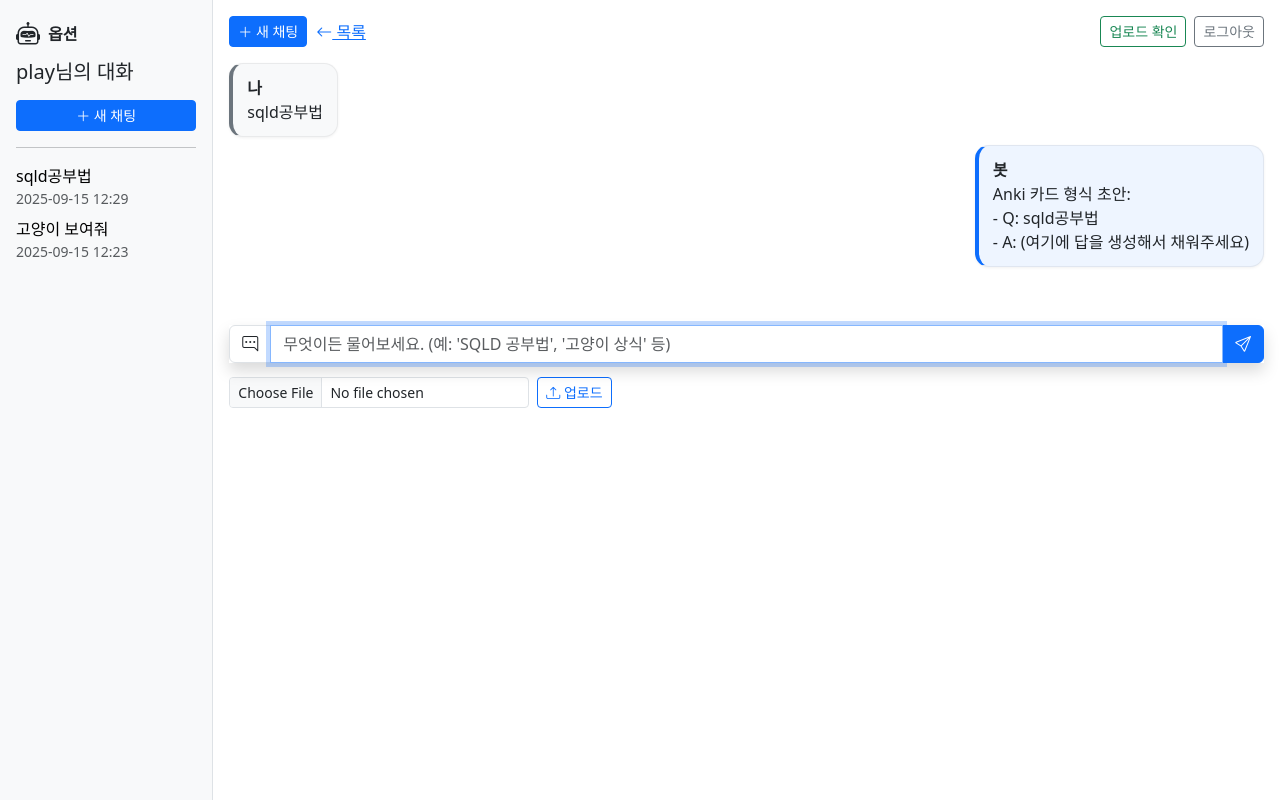
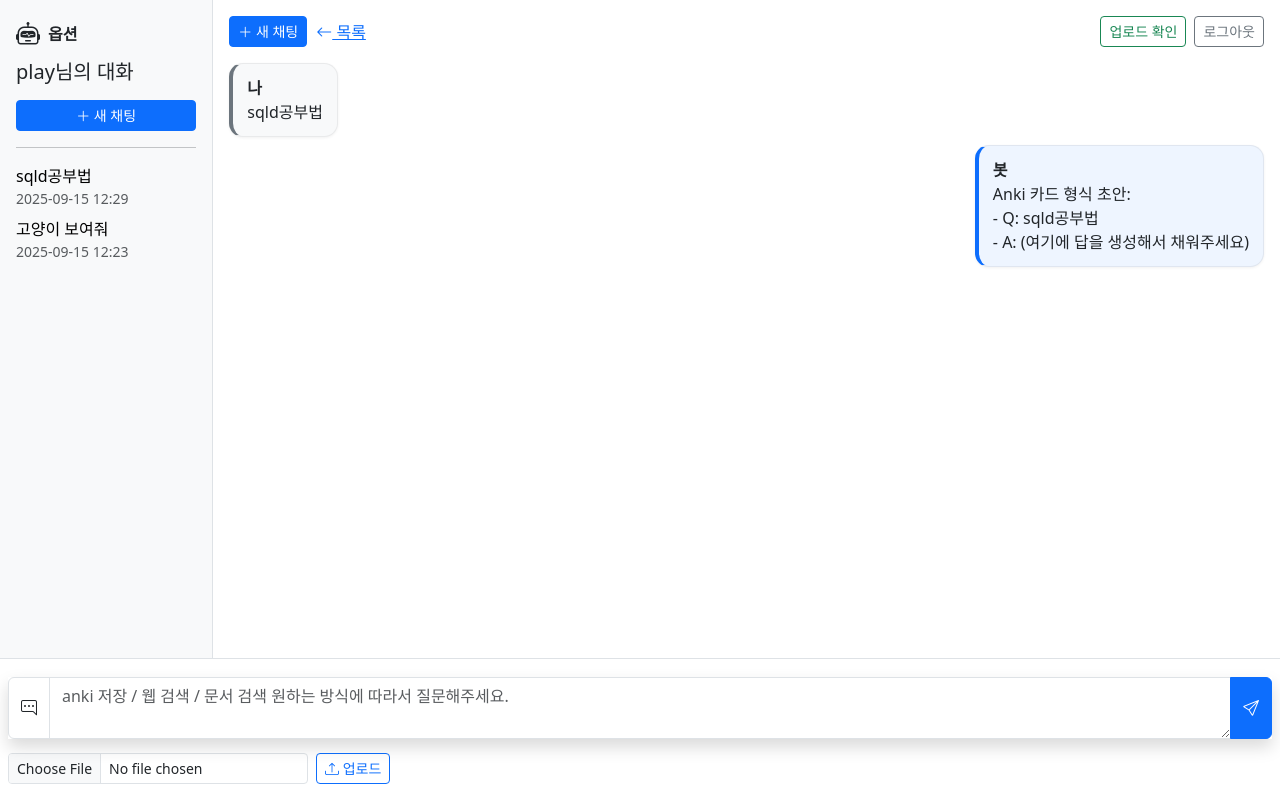
Before and after one commit to SKNETWORKS-FAMILY-AICAMP/skn15-4th-4team, a Django app: page /c/2/ in a window 1280 px wide. Run offline with Django 5.2, Linux system fonts and the light colour scheme; a user stored in the database is signed in; data comes from the database, SQL or seed files in the repository.

Commit message:
네비바 개선

```diff
--- a/templates/chat/room.html
+++ b/templates/chat/room.html
@@ -3,7 +3,7 @@
 
 {% block content %}
 
-<!-- 상단 질문/안내 카드 영역 -->
+<!-- 상단 영역 -->
 <div class="row g-3 mb-3">
   <div class="col-12">
     <div class="d-flex align-items-center gap-2">
@@ -12,9 +12,9 @@
       </a>
       <a href="{% url 'chat:index' %}" class="btn btn-link p-0"><i class="bi bi-arrow-left"></i> 목록</a>
       <div class="ms-auto d-flex align-items-center gap-2">
-        <!-- ✅ 업로드 확인 버튼 (오른쪽 상단) -->
+        <!-- 업로드 확인 버튼 -->
         <button id="checkBtn" class="btn btn-outline-success btn-sm">업로드 확인</button>
-        <!-- 로그아웃: POST 전용 -->
+        <!-- 로그아웃 -->
         <form action="{% url 'chat:logout' %}" method="post" class="d-inline m-0">
           {% csrf_token %}
           <button type="submit" class="btn btn-outline-secondary btn-sm">로그아웃</button>
@@ -24,7 +24,7 @@
   </div>
 </div>
 
-<!-- 실제 채팅 메시지 -->
+<!-- 메시지 영역 -->
 <div class="vstack gap-2 mb-5" id="messages">
   {% for m in messages %}
     {% if m.role == "user" %}
@@ -37,41 +37,69 @@
   {% endfor %}
 </div>
 
-<!-- 하단 입력 바 -->
+<!-- 하단 입력/업로드 바 (고정) -->
+<div id="chat-footer" class="chat-footer bg-white border-top p-2">
+  <!-- 채팅 입력 -->
   <form id="send-form" class="chat-input-bar mb-2">
     <input type="hidden" name="conversation_id" value="{{ conv.id }}">
     <div class="input-group shadow">
       <span class="input-group-text bg-body"><i class="bi bi-chat-right-dots"></i></span>
-    <input name="text" id="text" class="form-control" placeholder="무엇이든 물어보세요. (예: 'SQLD 공부법', '고양이 상식' 등)" autofocus>
+      <textarea name="text" id="text" class="form-control"
+                placeholder="anki 저장 / 웹 검색 / 문서 검색 원하는 방식에 따라서 질문해주세요."
+                rows="2"></textarea>
       <button class="btn btn-primary" type="submit"><i class="bi bi-send"></i></button>
     </div>
   </form>
 
-<!-- ✅ 채팅 입력바 아래에 파일 업로드 -->
-<form id="upload-form" enctype="multipart/form-data" class="d-flex align-items-center gap-2">
+  <!-- 파일 업로드 -->
+  <form id="upload-form" enctype="multipart/form-data"
+        class="d-flex align-items-center gap-2">
     {% csrf_token %}
-  <input type="file" id="fileInput" name="file" class="form-control form-control-sm" style="max-width:300px;">
+    <input type="file" id="fileInput" name="file" class="form-control form-control-sm"
+           style="max-width:300px;">
     <button type="button" id="uploadBtn" class="btn btn-outline-primary btn-sm">
       <i class="bi bi-upload"></i> 업로드
     </button>
   </form>
-
   <div id="uploadResult" class="small text-muted mt-2"></div>
+</div>
 
 {% endblock %}
 
 {% block script %}
+<style>
+  .chat-footer {
+    position: fixed;
+    bottom: 0;
+    left: 0;
+    right: 0;
+    z-index: 1030;
+  }
+  #messages {
+    margin-bottom: 180px; /* footer 높이만큼 여백 확보 */
+  }
+</style>
+
 <script>
-  // --- CSRF 토큰 가져오기
+  // CSRF 토큰 가져오기
   function getCookie(name) {
     const v = document.cookie.match('(^|;)\\s*' + name + '\\s*=\\s*([^;]+)');
     return v ? v.pop() : '';
   }
   const CSRF = getCookie('csrftoken');
 
-  // --- 채팅 전송 처리 (기존 코드 그대로)
   const form = document.getElementById('send-form');
   const box = document.getElementById('messages');
+
+  // Enter = 전송, Shift+Enter = 줄바꿈
+  document.getElementById("text").addEventListener("keydown", function(e) {
+    if (e.key === "Enter" && !e.shiftKey) {
+      e.preventDefault();
+      form.dispatchEvent(new Event("submit"));
+    }
+  });
+
+  // 채팅 전송
   form.addEventListener('submit', async (e) => {
     e.preventDefault();
     const fd = new FormData(form);
@@ -101,7 +129,7 @@
     }
   });
 
-  // --- 파일 업로드 처리
+  // 파일 업로드
   document.getElementById("uploadBtn").addEventListener("click", async () => {
     const fileInput = document.getElementById("fileInput");
     if (!fileInput.files.length) {
@@ -111,7 +139,7 @@
     const fd = new FormData();
     fd.append("file", fileInput.files[0]);
     fd.append("session_id", "user-{{ request.user.id }}");
-      fd.append("conversation_id", "{{ conv.id }}");   // ✅ 이 줄 추가
+    fd.append("conversation_id", "{{ conv.id }}");
 
     try {
       const res = await fetch("/upload-file/", {
@@ -122,8 +150,7 @@
       const data = await res.json();
       document.getElementById("uploadResult").innerText = JSON.stringify(data, null, 2);
 
-      // ✅ 대화창(messages)에도 업로드 사실 기록
-      const box = document.getElementById("messages");
+      // 대화창에 업로드 사실 기록
       if (data.ok) {
         box.insertAdjacentHTML("beforeend",
           `<div class="chat-bubble system small">📁 '${fileInput.files[0].name}' 파일을 업로드했습니다.</div>`
@@ -134,13 +161,12 @@
         );
       }
       window.scrollTo({top: document.body.scrollHeight, behavior: "smooth"});
-
     } catch (err) {
       document.getElementById("uploadResult").innerText = "에러 발생: " + err;
     }
   });
 
-  // --- 업로드 확인 버튼
+  // 업로드 확인 버튼
   document.getElementById("checkBtn").addEventListener("click", () => {
     alert("업로드 결과는 입력창 아래에 표시됩니다!");
   });
```
Lines whose indentation alone changed are shown as unchanged.
